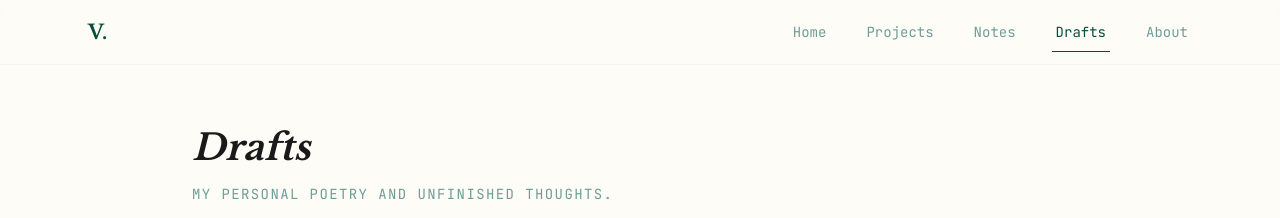
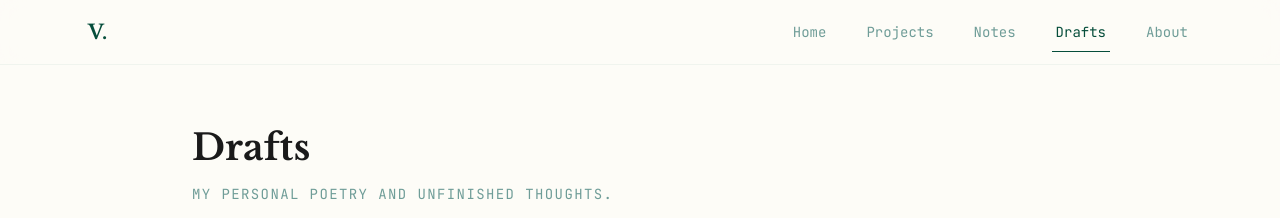
Before and after one commit to vishaalkk/who-am-i, a Next.js app: page /drafts in a window 1280 px wide. Shown: the top 218 px of the page. Built offline with nearby package versions, Linux system fonts and the light colour scheme.

Commit message:
style: remove italic from headers in projects, notes, and drafts

```diff
--- a/src/app/drafts/page.tsx
+++ b/src/app/drafts/page.tsx
@@ -18,7 +18,7 @@ export default function DraftsPage() {
     <div className="pt-32 pb-20 px-6">
       <div className="max-w-4xl mx-auto">
         <section className="mb-12">
-          <h1 className="text-4xl font-bold text-ink mb-4 italic font-serif">Drafts</h1>
+          <h1 className="text-4xl font-bold text-ink mb-4 font-serif">Drafts</h1>
           <p className="text-pine-mid/60 font-mono text-sm tracking-widest uppercase">My personal poetry and unfinished thoughts.</p>
         </section>
 
--- a/src/app/notes/page.tsx
+++ b/src/app/notes/page.tsx
@@ -52,7 +52,7 @@ export default function NotesPage() {
     <div className="pt-32 pb-20 px-6">
       <div className="max-w-4xl mx-auto">
         <section className="mb-12">
-          <h1 className="text-4xl font-bold text-ink mb-4 italic font-serif">Notes</h1>
+          <h1 className="text-4xl font-bold text-ink mb-4 font-serif">Notes</h1>
           <p className="text-pine-mid/60 font-mono text-sm tracking-widest uppercase">Excerpts, articles, and poems i like.</p>
         </section>
 
--- a/src/app/projects/page.tsx
+++ b/src/app/projects/page.tsx
@@ -9,7 +9,7 @@ export default function ProjectsPage() {
     <div className="pt-32 pb-20 px-6">
       <div className="max-w-6xl mx-auto">
         <section className="mb-12">
-          <h1 className="text-4xl font-bold text-ink mb-4 italic font-serif">Projects</h1>
+          <h1 className="text-4xl font-bold text-ink mb-4 font-serif">Projects</h1>
           <p className="text-pine-mid/60 font-mono text-sm tracking-widest uppercase">Things I've built or am building.</p>
         </section>
 
```
